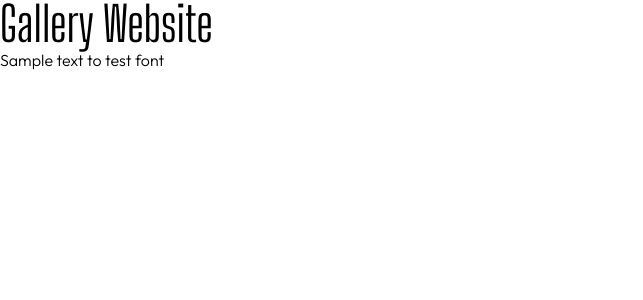
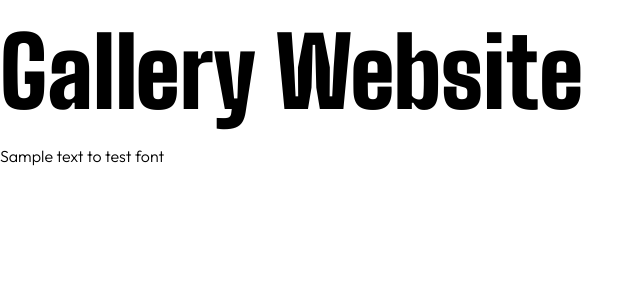
Before and after one commit to AldrinKP/art-gallery, a React (Vite) app: page / in a window 1280 px wide. Shown: the top 300 px of the page, without its empty margins (0-643 px from the left). Built offline with nearby package versions, Linux system fonts and the light colour scheme.

Commit message:
Updated font import to use correct weights

```diff
--- a/index.html
+++ b/index.html
@@ -7,7 +7,7 @@
 		<link rel="preconnect" href="https://fonts.googleapis.com" />
 		<link rel="preconnect" href="https://fonts.gstatic.com" crossorigin />
 		<link
-			href="https://fonts.googleapis.com/css2?family=Big+Shoulders+Display:wght@100..900&family=Outfit:wght@300&display=swap"
+			href="https://fonts.googleapis.com/css2?family=Big+Shoulders+Display:wght@900&family=Outfit:wght@300&display=swap"
 			rel="stylesheet"
 		/>
 		<title>Vite + React</title>
--- a/src/App.jsx
+++ b/src/App.jsx
@@ -1,7 +1,9 @@
 function App() {
 	return (
 		<>
-			<h1 className="font-heading text-5xl">Gallery Website</h1>
+			<h1 className="font-heading text-heading-xl font-heading-xl">
+				Gallery Website
+			</h1>
 			<p className="font-body text-l">Sample text to test font</p>
 		</>
 	);
```
